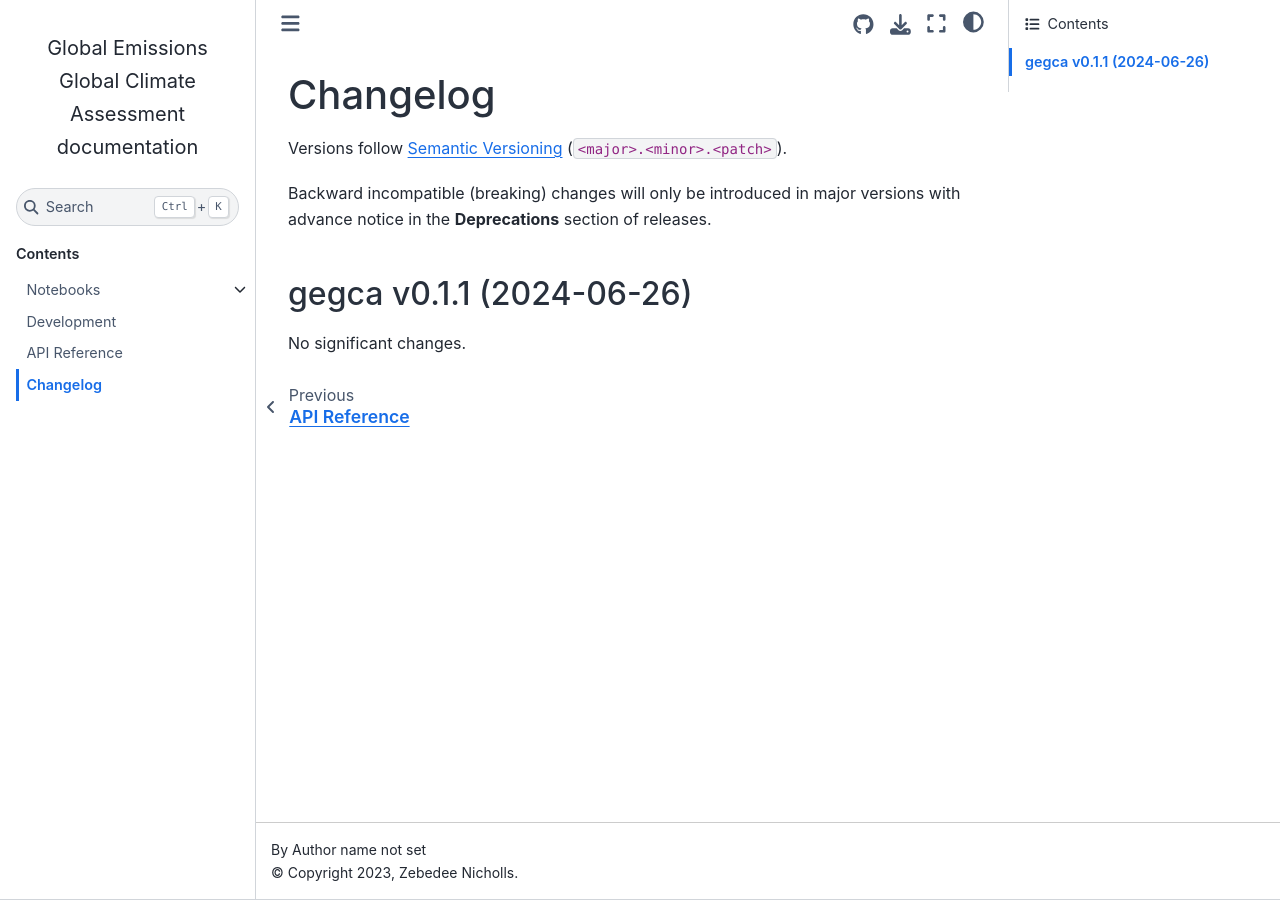
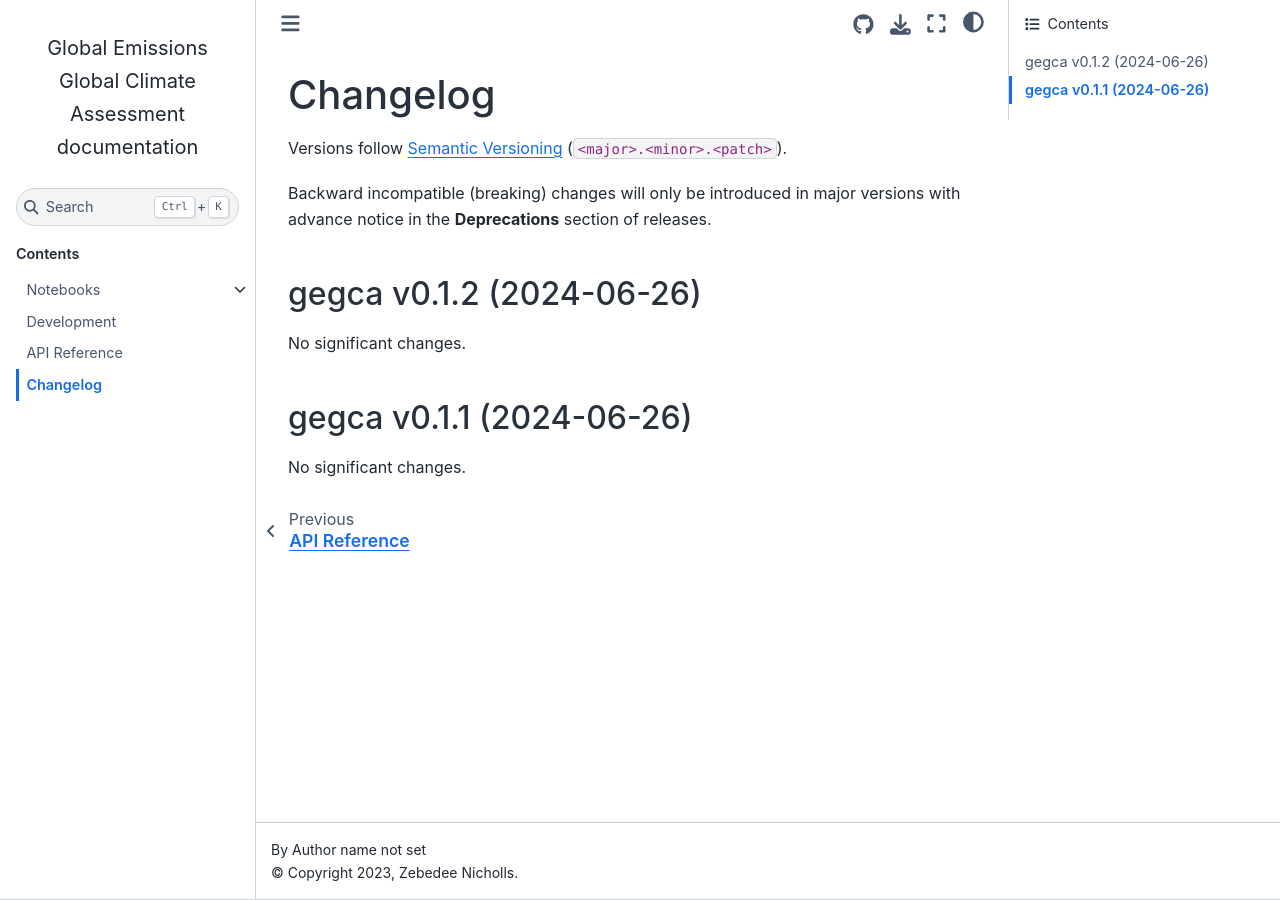
Before and after one commit to znicholls/gegca, a Sphinx documentation site: the page built from docs/source/changelog.md, in a window 1280 px wide. Built offline with Sphinx 7.4.7 and the Sphinx Book theme 1.1.4, drawn with Linux system fonts in a browser that asks for light colours; pages that are not in the unit, such as notebooks, are missing from menus.

Commit message:
bump: version 0.1.2a0 -> 0.1.2

```diff
--- a/docs/source/changelog.md
+++ b/docs/source/changelog.md
@@ -19,6 +19,12 @@ of rst and use slightly different categories.
 
 <!-- towncrier release notes start -->
 
+## gegca v0.1.2 (2024-06-26)
+
+
+No significant changes.
+
+
 ## gegca v0.1.1 (2024-06-26)
 
 
--- a/pyproject.toml
+++ b/pyproject.toml
@@ -1,6 +1,6 @@
 [tool.poetry]
 name = "gegca"
-version = "0.1.2a0"
+version = "0.1.2"
 description = "Global-mean climate assessment of global emissions scenarios."
 authors = ["Zebedee Nicholls <zebedee.nicholls@climate-energy-college.org>"]
 readme = "README.md"
```
